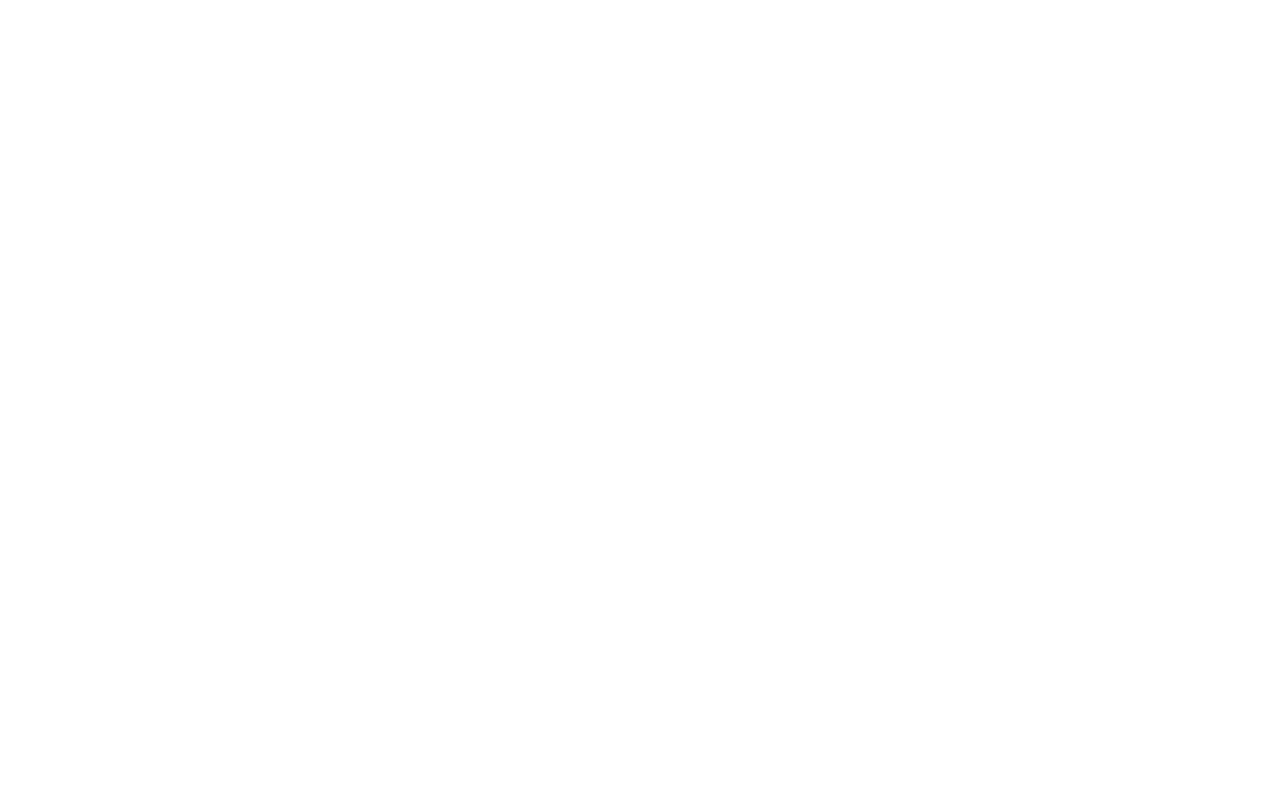
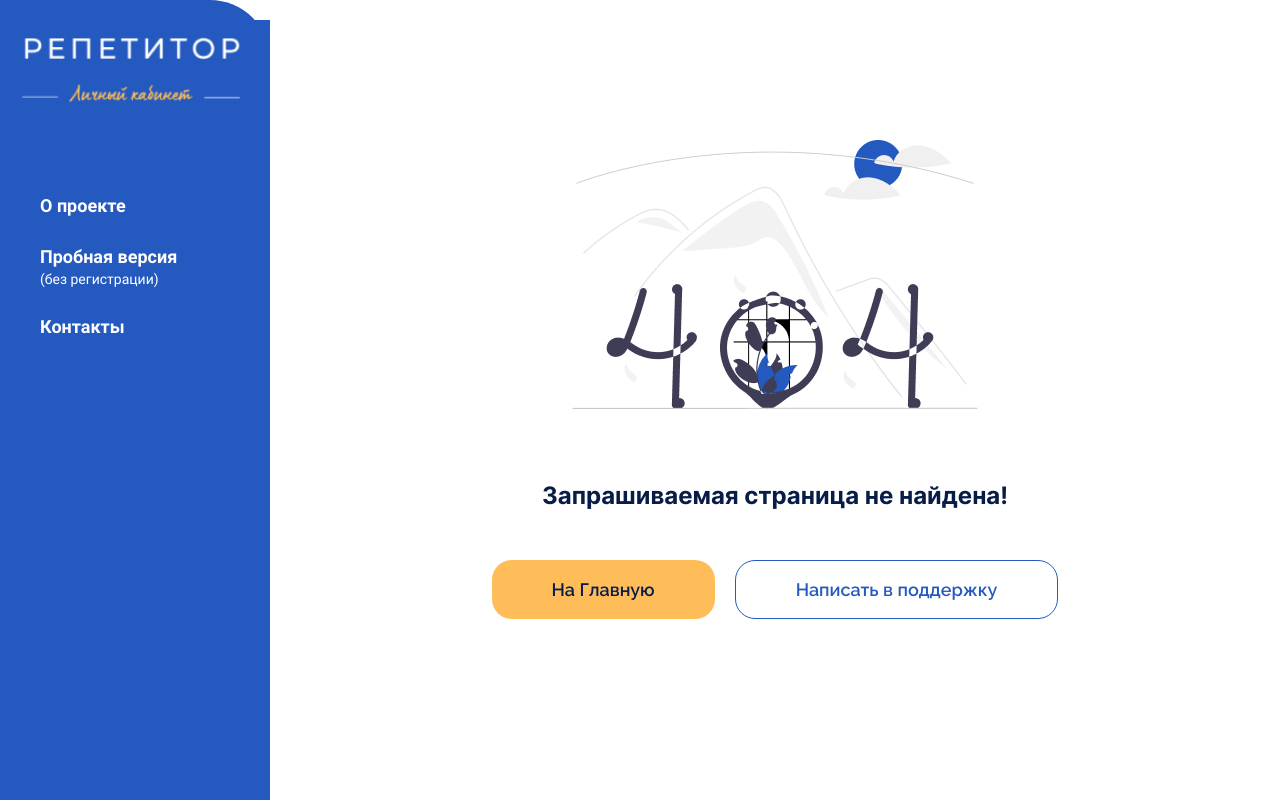
Before and after one commit to TutorOffice/TutorOffice-frontend, a React (Create React App) app: page /404 in a window 1280 px wide. Before the commit this address had no page. Shown: the top 800 px of the page. Built offline with nearby package versions, Linux system fonts and the light colour scheme.

Commit message:
Сверстала страницу ошибки 404

```diff
--- a/src/components/app/App.tsx
+++ b/src/components/app/App.tsx
@@ -11,6 +11,7 @@ import Register from '../../pages/register/Register';
 import TutorOffice from '../../pages/tutorOffice/TutorOffice';
 import NoLesson from '../../pages/noLesson/NoLesson';
 import CalendarPage from '../../pages/calendarPage/CalendarPage';
+import ErrorPage from '../../pages/errorPage/ErrorPage';
 
 const App = () => {
   return (
@@ -27,6 +28,7 @@ const App = () => {
       <Route path='/profile' element={<Profile />} />
       <Route path='/no-lesson' element={<NoLesson />} />
       <Route path='/calendar' element={<CalendarPage />} />
+      <Route path='/404' element={<ErrorPage />} />
     </Routes>
   );
 };
--- /dev/null
+++ b/src/pages/errorPage/ErrorPage.module.css
@@ -0,0 +1,12 @@
+.content {
+    padding: 90px;
+    text-align: center;
+}
+
+.image {
+    margin-bottom: 70px;
+}
+
+.title {
+    margin-bottom: 50px;
+}
--- /dev/null
+++ b/src/pages/errorPage/ErrorPage.tsx
@@ -0,0 +1,30 @@
+import s from './ErrorPage.module.css';
+import Layout from '../../components/layout/Layout';
+import Wrapper from '../../components/wrapper/Wrapper';
+import errorImg404 from '../../assets/images/404.png';
+import { btnClass, btnType, Button, ButtonGroup } from '../../shared/ui';
+
+const ErrorPage = () => {
+  return (
+    <Layout>
+      <Wrapper>
+        <Wrapper>
+          <div className={s.content}>
+            <img src={errorImg404} alt='404' className={s.image} />
+            <h2 className={s.title}>Запрашиваемая страница не найдена!</h2>
+            <ButtonGroup>
+              <Button type={btnType.submit} variant={btnClass.primary}>
+                На Главную
+              </Button>
+              <Button type={btnType.reset} variant={btnClass.ghost}>
+                Написать в поддержку
+              </Button>
+            </ButtonGroup>
+          </div>
+        </Wrapper>
+      </Wrapper>
+    </Layout>
+  );
+};
+
+export default ErrorPage;
--- a/src/shared/ui/button/Button.tsx
+++ b/src/shared/ui/button/Button.tsx
@@ -7,6 +7,7 @@ export enum btnClass {
   primary = 'primary',
   ghost = 'ghost',
   back = 'back',
+  support = 'support',
 }
 
 export enum btnType {
```
Also changed, not shown: src/assets/images/404.png (added).
